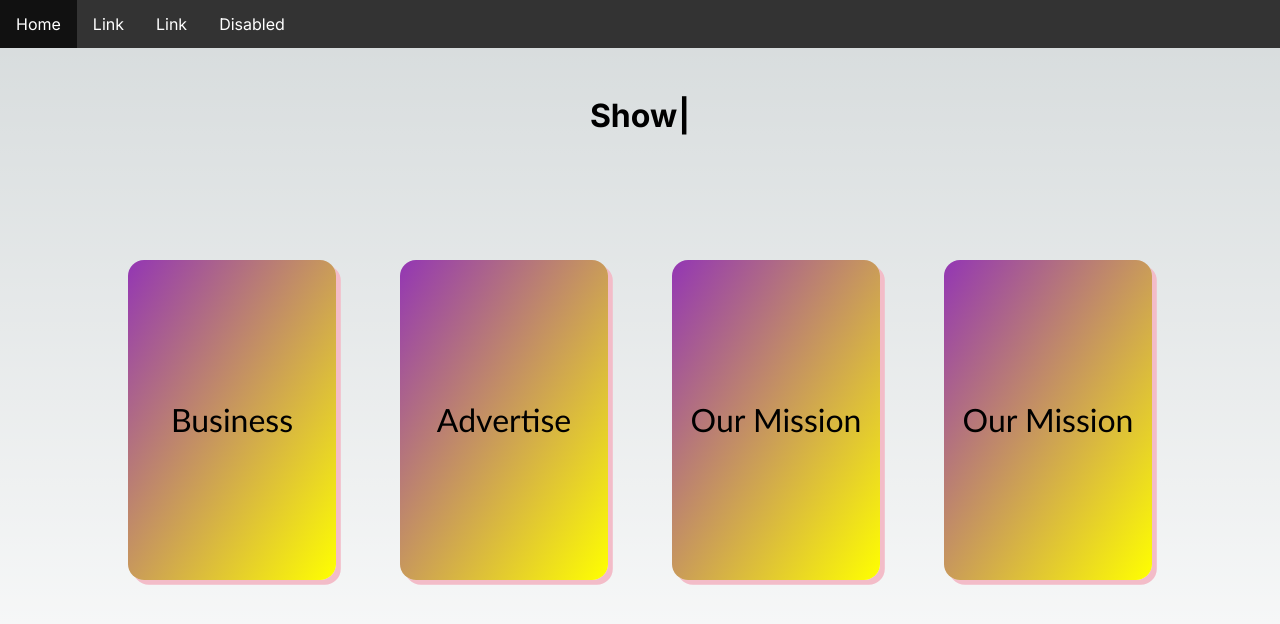
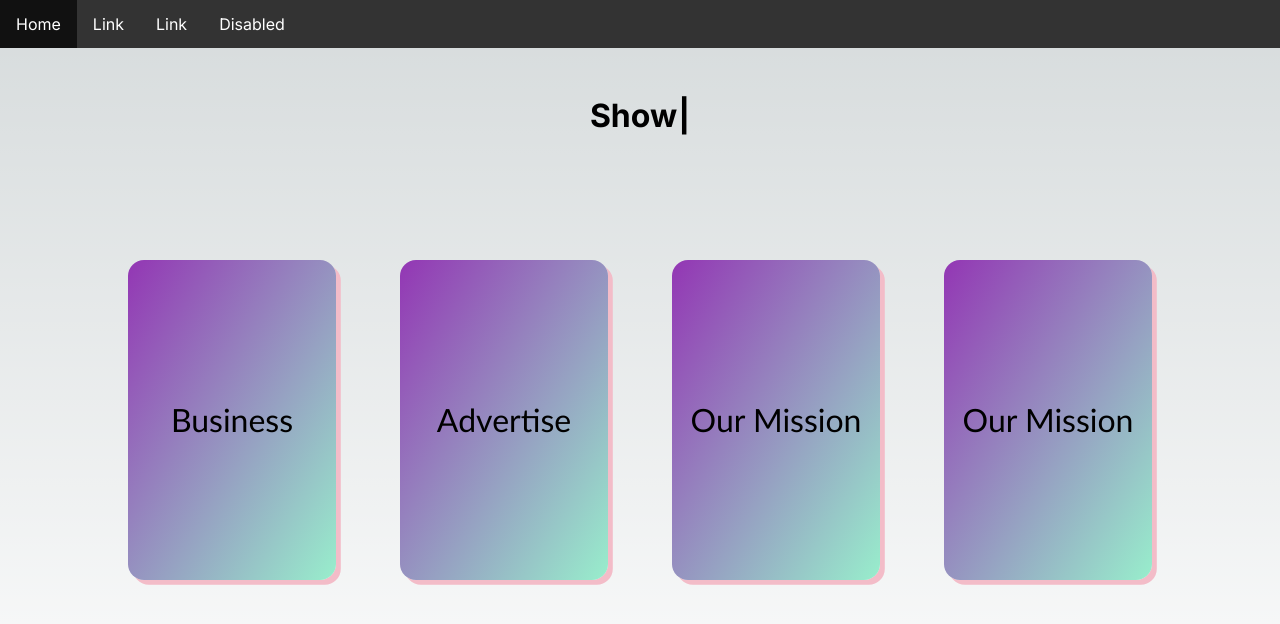
Before and after one commit to kanCHI-Singhal/Indeads, a Next.js app in the folder indeads/: page / in a window 1280 px wide. Shown: the top 624 px of the page. Built offline with nearby package versions, Linux system fonts and the light colour scheme.

Commit message:
Styling Changes
1. Done some style Changing.
2. Working UI.

```diff
--- a/indeads/src/app/page.module.css
+++ b/indeads/src/app/page.module.css
@@ -247,7 +247,7 @@
 }
 
 .flexContent{
-  background-image: linear-gradient(to bottom right, #9336B4, yellow); ;
+  background-image: linear-gradient(to bottom right, #9336B4, #98EECC); ;
   width: 13rem;
   height: 20rem;
   color: black;
```
